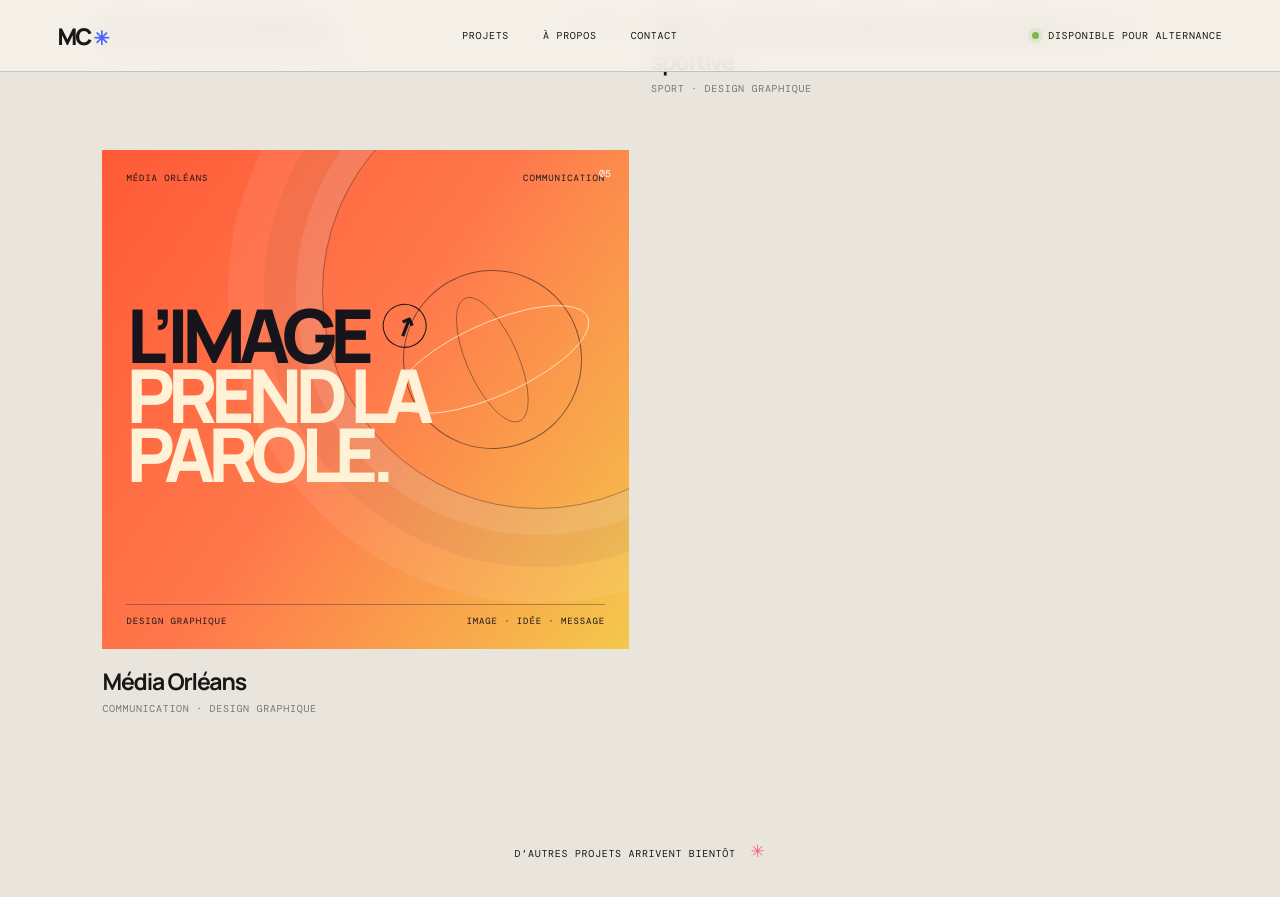
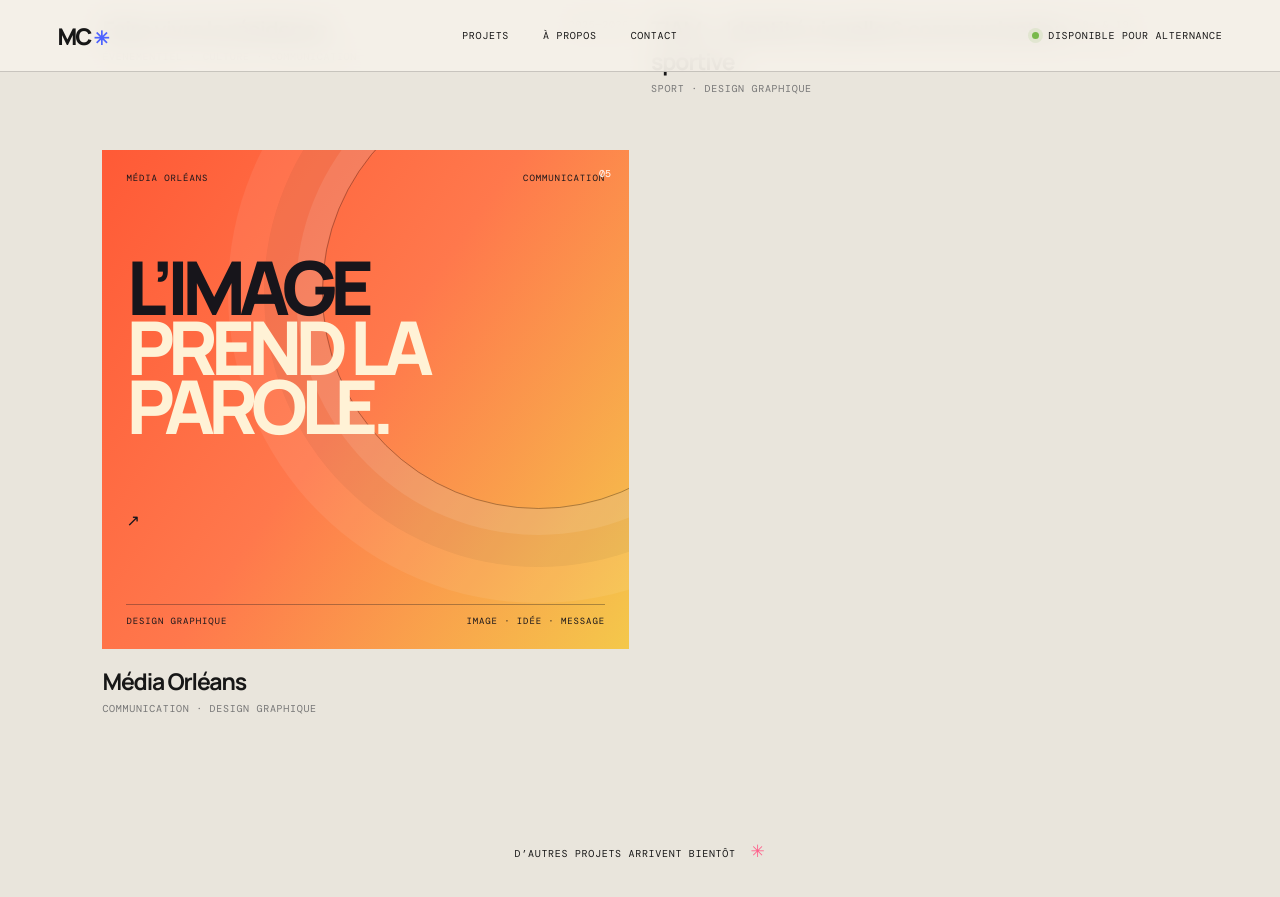
Before and after one commit to marie04caboche-source/portfolio, a Jekyll site: the page built from index.html, in a window 1280 px wide and 900 px high, scrolled down 3244 px. Shown: the top 897 px of the window. Built offline with Jekyll 4.4.1, drawn with Linux system fonts in a browser that asks for light colours.

Commit message:
Decouple Media Orleans card hover animation

```diff
--- a/index.html
+++ b/index.html
@@ -53,7 +53,7 @@ title: Accueil
               <div class="home-media-art">
                 <div class="home-media-top"><span>MÉDIA ORLÉANS</span><span>COMMUNICATION</span></div>
                 <div class="home-media-title">L’IMAGE<br><em>PREND LA PAROLE.</em></div>
-                <div class="home-case-orbit"><span>↗</span></div>
+                <div class="home-media-arrow" aria-hidden="true">↗</div>
                 <div class="home-media-bottom"><span>DESIGN GRAPHIQUE</span><span>IMAGE · IDÉE · MESSAGE</span></div>
               </div>
             {% elsif project.title contains "Assises" %}
```
